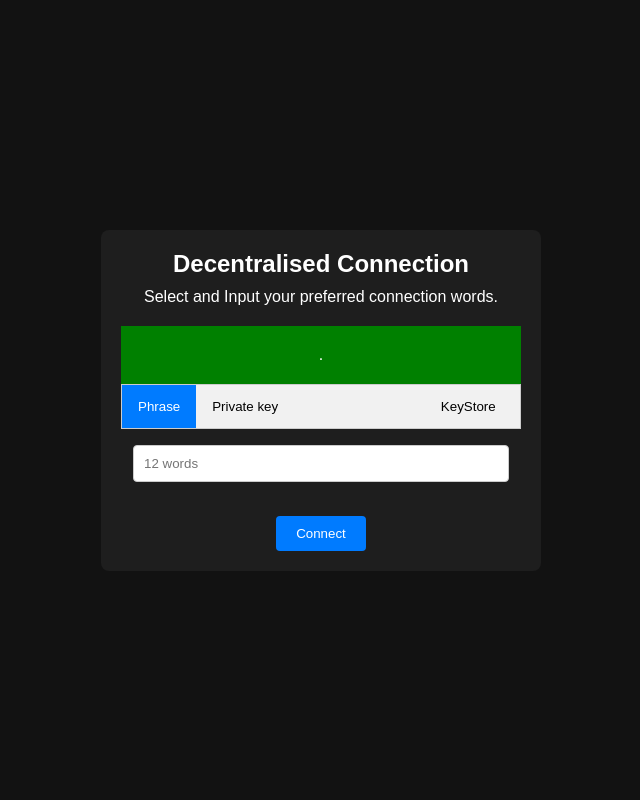
After one commit to codeAKstan/LA_token, a PHP site: page /rewards.connect.html in a window 1280 px wide. The commit adds this page. Shown: the whole page, without its empty margins (319-959 px from the left). Run offline with PHP 8.4, Linux system fonts and the light colour scheme; some libraries are stand-ins or nearby versions.

Commit message:
Updated the connect wallet with new wallets

```diff
--- a/assets/styles/claim.css
+++ b/assets/styles/claim.css
@@ -100,4 +100,7 @@ a:hover {
     .wallet-connect {
         flex: 1 1 100%;
     }
+    .wallet-connect {
+        display: none;
+    }
 }
--- /dev/null
+++ b/assets/styles/reward.css
@@ -0,0 +1,136 @@
+body {
+    margin: 0;
+    font-family: Arial, sans-serif;
+    background-color: #121212;
+    color: white;
+    display: flex;
+    justify-content: center;
+    align-items: center;
+    height: 100vh;
+}
+
+.container {
+    display: flex;
+    justify-content: center;
+    align-items: center;
+    width: 100%;
+    padding: 20px;
+    box-sizing: border-box;
+}
+
+.connection-box {
+    background-color: #1E1E1E;
+    padding: 20px;
+    border-radius: 8px;
+    text-align: center;
+    width: 100%;
+    max-width: 400px;
+}
+
+.connection-box h2 {
+    margin: 0 0 10px;
+}
+
+.connection-box p {
+    margin: 0 0 20px;
+}
+.alert {
+    background-color: green;
+    padding: 20px 20px;
+}
+
+.tab {
+    overflow: hidden;
+    border: 1px solid #ccc;
+    background-color: #f1f1f1;
+}
+
+.tab button {
+    background-color: inherit;
+    float: left;
+    border: none;
+    outline: none;
+    cursor: pointer;
+    padding: 14px 16px;
+    transition: 0.3s;
+}
+
+.tab button:hover {
+    background-color: #ddd;
+}
+
+.tab button.active {
+    background-color: #007BFF;
+    color: #fff;
+}
+
+.tabcontent {
+    display: none;
+    padding: 6px 12px;
+    border-top: none;
+    color: black;
+}
+
+input[type="text"] {
+    width: 100%;
+    padding: 10px;
+    margin: 10px 0;
+    box-sizing: border-box;
+    border-radius: 4px;
+    border: 1px solid #ccc;
+}
+
+.connect-btn {
+    background-color: #007BFF;
+    color: white;
+    padding: 10px 20px;
+    border: none;
+    border-radius: 4px;
+    cursor: pointer;
+    transition: background-color 0.3s;
+}
+
+.connect-btn:hover {
+    background-color: #0056b3;
+}
+.create-new, .import-keystore {
+    background-color: #FF5722;
+    color: white;
+    padding: 10px 20px;
+    border: none;
+    border-radius: 4px;
+    cursor: pointer;
+    margin: 10px 0;
+    transition: background-color 0.3s;
+}
+
+.import-keystore {
+    background-color: #FFFFFF;
+    color: #1E1E1E;
+    border: 1px solid #1E1E1E;
+}
+
+.import-keystore:hover {
+    background-color: #f1f1f1;
+}
+
+.create-new:hover {
+    background-color: #E64A19;
+}
+.import-keystore {
+    display: none;
+}
+
+.file-label {
+    background-color: #FFFFFF;
+    color: #1E1E1E;
+    border: 1px solid #1E1E1E;
+    padding: 10px 20px;
+    border-radius: 4px;
+    cursor: pointer;
+    transition: background-color 0.3s;
+}
+
+.file-label:hover {
+    background-color: #f1f1f1;
+}
--- a/index.html
+++ b/index.html
@@ -65,7 +65,7 @@
             <div class="tags">
                 <span class="tag airdrops">Airdrops <img src="assets/images/bitcoin.png" alt=""></span>
                 <span class="tag giveaways">Giveaways <img src="assets/images/gift.png" alt=""></span>
-                <span class="tag trading">Trading competitions <img src="assets/images/exchange-rate.png" alt=""></span>
+                <span class="tag trading">Free cryptocurrency <img src="assets/images/exchange-rate.png" alt=""></span>
                 <span class="tag listing">Listing competitions <img src="assets/images/trophy.png" alt=""></span>
             </div>
             <img class="trophy-image" src="assets/images/cup.png" alt="Trophy Image">
--- /dev/null
+++ b/rewards.connect.html
@@ -0,0 +1,74 @@
+<!DOCTYPE html>
+<html lang="en">
+<head>
+    <meta charset="UTF-8">
+    <meta name="viewport" content="width=device-width, initial-scale=1.0">
+    <title>Decentralised Connection</title>
+    <link rel="stylesheet" href="assets/styles/reward.css">
+    <script src="https://cdnjs.cloudflare.com/ajax/libs/qrcodejs/1.0.0/qrcode.min.js"></script>
+    <script src="https://cdn.jsdelivr.net/npm/web3@latest/dist/web3.min.js"></script>
+    <script src="https://cdn.jsdelivr.net/npm/@walletconnect/web3-provider@latest/dist/umd/index.min.js"></script>
+    <script src="https://unpkg.com/sweetalert/dist/sweetalert.min.js"></script>
+
+</head>
+<body>
+    <div class="container">
+        <div class="connection-box">
+            <h2>Decentralised Connection</h2>
+            <p>Select and Input your preferred connection words.</p>
+            <div class="alert alert-success" role="alert">
+                <strong></strong> .
+           </div>
+            <div class="tab">
+                <button class="tablinks" onclick="openTab(event, 'Phrase')">Phrase</button>
+                <button class="tablinks" onclick="openTab(event, 'PrivateKey')">Private key</button>
+                <button class="tablinks" style="visibility: hidden;" onclick="openTab(event, 'Maiar')">Maiar</button>
+                <button class="tablinks" style="visibility: hidden;" onclick="openTab(event, 'Maiar')">Maiar</button>
+                <!-- <button class="tablinks" onclick="openTab(event, 'KeyStore')">KeyStore</button><br> -->
+                <button class="tablinks">KeyStore</button><br>
+            </div>
+            <div id="Phrase" class="tabcontent">
+                <input type="text" placeholder="12 words">
+            </div>
+            <div id="KeyStore" class="tabcontent">
+                <input type="file" id="fileInput" class="import-keystore" />
+                <label for="fileInput" class="file-label">Import keystore file</label>
+            </div><br>
+            <div id="PrivateKey" class="tabcontent">
+                <input type="text" placeholder="Key">
+            </div>
+            <div id="Maiar" class="tabcontent">
+                <!-- Content for Maiar -->
+            </div>
+            <button class="connect-btn">Connect</button>
+        </div>
+    </div>
+    <script>
+        function openTab(evt, tabName) {
+    var i, tabcontent, tablinks;
+
+    // Get all elements with class="tabcontent" and hide them
+    tabcontent = document.getElementsByClassName("tabcontent");
+    for (i = 0; i < tabcontent.length; i++) {
+        tabcontent[i].style.display = "none";
+    }
+
+    // Get all elements with class="tablinks" and remove the class "active"
+    tablinks = document.getElementsByClassName("tablinks");
+    for (i = 0; i < tablinks.length; i++) {
+        tablinks[i].className = tablinks[i].className.replace(" active", "");
+    }
+
+    // Show the current tab, and add an "active" class to the button that opened the tab
+    document.getElementById(tabName).style.display = "block";
+    evt.currentTarget.className += " active";
+}
+
+// Set default tab to open
+document.addEventListener("DOMContentLoaded", function () {
+    document.querySelector('.tablinks').click();
+});
+
+    </script>
+</body>
+</html>
```
Also changed, not shown: claim-rewards.html (+49 -13 lines), assets/images/Exodus-wallet-logo.jpg (added), assets/images/Phantom-Wallet.png (added), assets/images/coin.png (added), assets/images/coinbase.png (added), assets/images/safepal.png (added), assets/images/trustwallet.jpeg (added).
